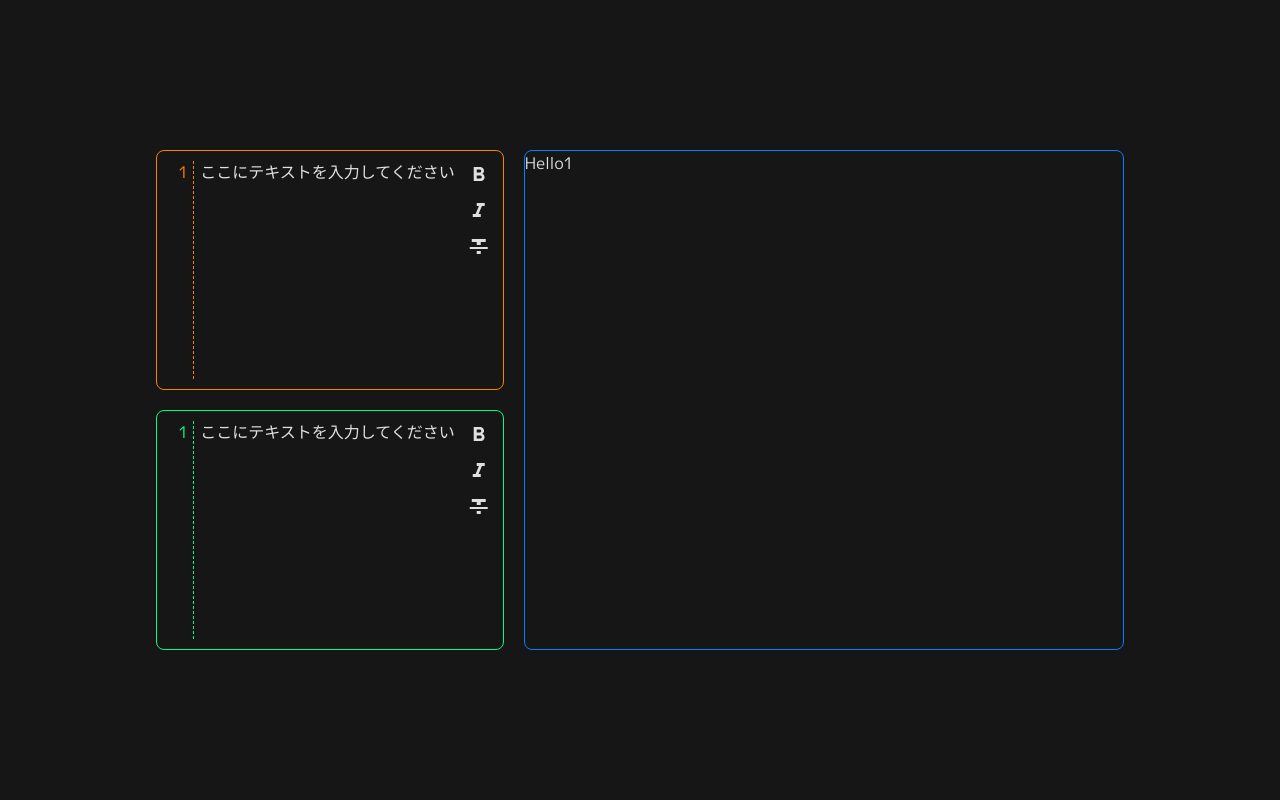
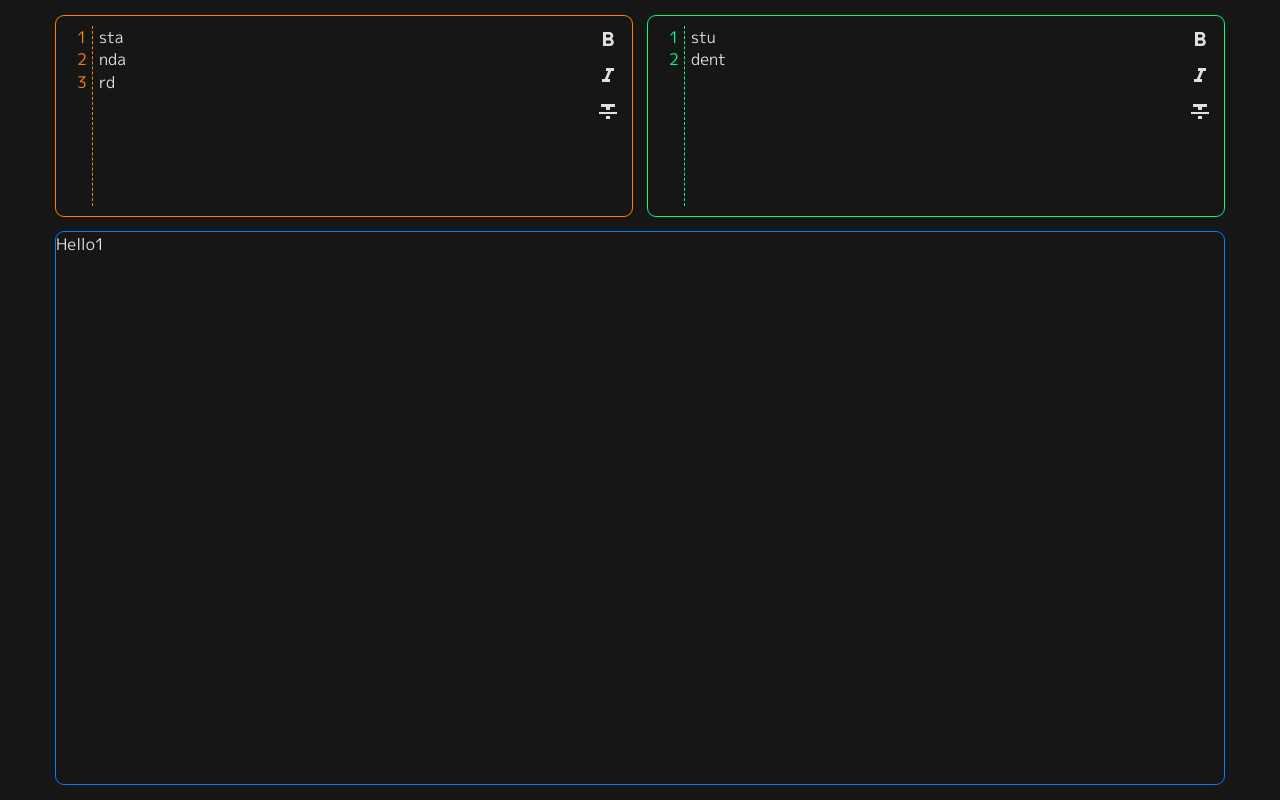
Before and after one commit to kitsne241/edit-distance, a Vue app: page / in a window 1280 px wide. Built offline with nearby package versions, Linux system fonts and the light colour scheme; a web font is replaced by a local one.

Commit message:
feat: レイアウト調整

```diff
--- a/src/App.vue
+++ b/src/App.vue
@@ -1,24 +1,25 @@
 <script setup lang="ts">
 import MarkdownEditor from "./components/MarkdownEditor.vue";
-import { onMounted } from "vue";
+import { onMounted, ref } from "vue";
 import { editGraph } from "./lib/edit-distance";
+
+const text1 = ref("sta\nnda\nrd");
+const text2 = ref("stu\ndent");
 
 onMounted(() => {
   document.title = "Markdown Editor";
-  console.log(editGraph("shoe", "ghost"));
+  console.log(editGraph("sta\nnda\nrd", "stu\ndent"));
 });
 </script>
 
 <template>
   <div :class="$style.app">
     <div :class="$style.container">
-      <div :class="$style.input">
-        <div :class="$style.input1">
-          <MarkdownEditor text="ここにテキストを入力してください" color="#FF8000" />
-        </div>
-        <div :class="$style.input2">
-          <MarkdownEditor text="ここにテキストを入力してください" color="#00ff80" />
-        </div>
+      <div :class="$style.input1">
+        <MarkdownEditor v-model:text="text1" color="#FF8000" />
+      </div>
+      <div :class="$style.input2">
+        <MarkdownEditor v-model:text="text2" color="#00ff80" />
       </div>
       <div :class="$style.output">Hello1</div>
     </div>
@@ -35,39 +36,52 @@ onMounted(() => {
 }
 
 .container {
-  width: min(1000px, 100%);
-  height: min(500px, 100%);
-  display: flex;
-  justify-content: center;
-  align-items: center;
-}
-
-.input {
-  height: 100%;
+  width: min(1200px, 100%);
+  height: min(800px, 100%);
+  position: relative;
   display: flex;
   flex-direction: column;
   justify-content: center;
   align-items: center;
 }
 
+.input {
+  width: 100%;
+  height: 100%;
+  display: flex;
+  flex-direction: row;
+  justify-content: center;
+  align-items: center;
+}
+
 .input1 {
-  height: 100%;
-  border: 1px solid #ff8000;
+  position: absolute;
+  top: 16px;
+  left: 16px;
+  width: calc(50% - 24px);
+  height: 200px;
+  outline: 1px solid #ff8000;
   border-radius: 8px;
-  margin-bottom: 20px;
 }
 
 .input2 {
-  height: 100%;
-  border: 1px solid #00ff80;
+  position: absolute;
+  top: 16px;
+  right: 16px;
+  width: calc(50% - 24px);
+  height: 200px;
+  outline: 1px solid #00ff80;
   border-radius: 8px;
 }
 
 .output {
-  width: 60%;
-  height: 100%;
-  margin-left: 20px;
-  border: 1px solid #0080ff;
+  position: absolute;
+  bottom: 16px;
+  left: 16px;
+  width: calc(100% - 32px);
+  height: calc(100% - 248px);
+  outline: 1px solid #0080ff;
   border-radius: 8px;
+  margin-top: 20px;
 }
 </style>
```
